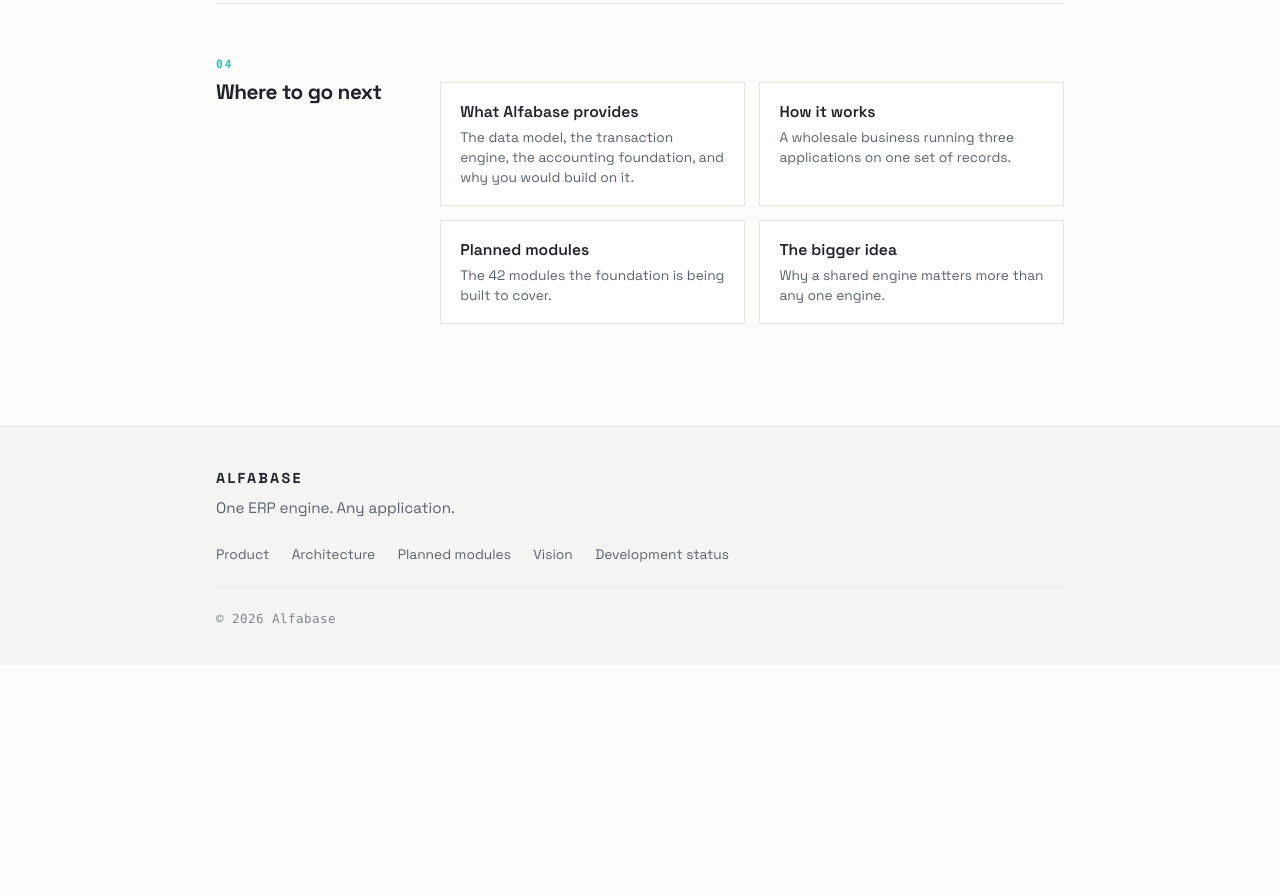
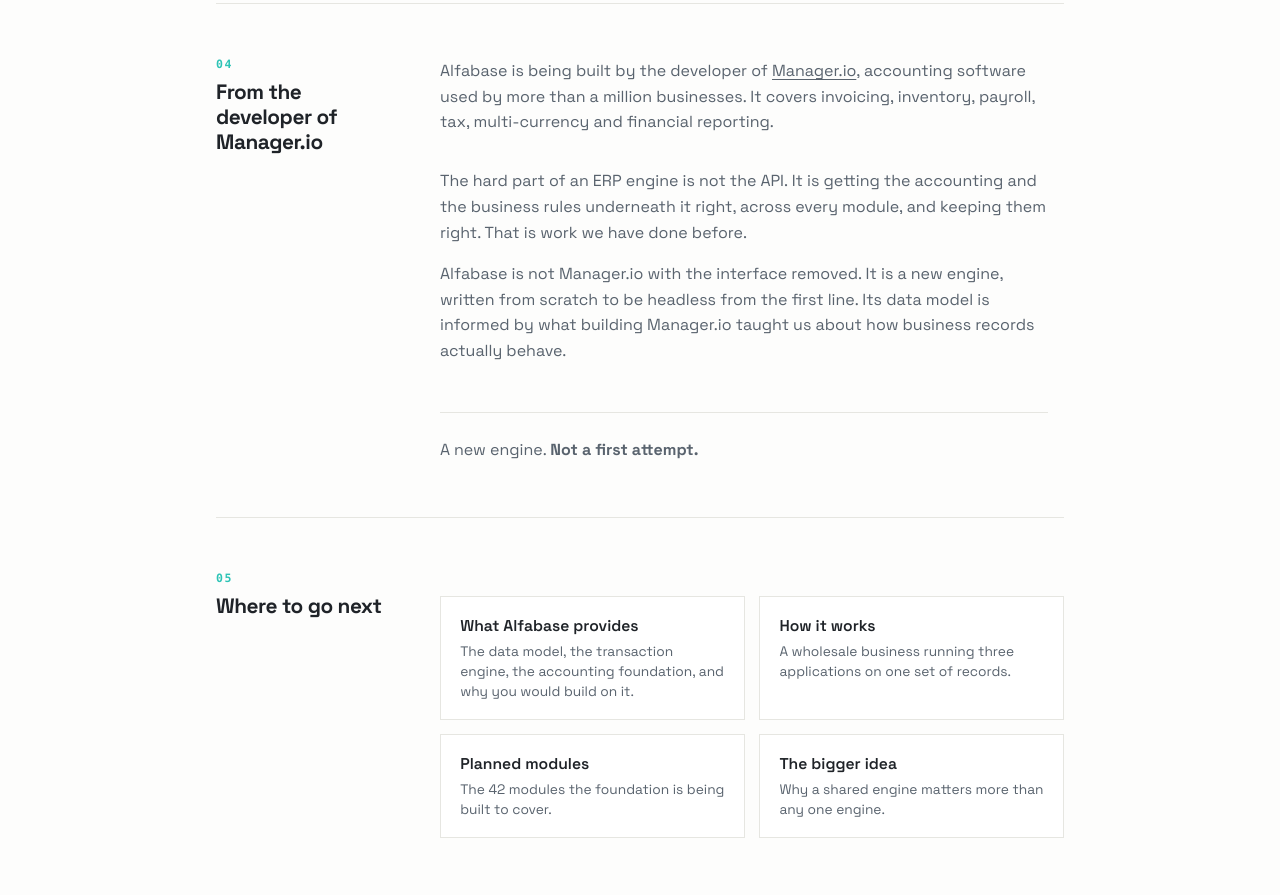
Before and after one commit to alfabasehq/www.alfabase.com, an Eleventy site: page src/index.html in a window 1280 px wide. Shown: the part 3730-4625 px from the top of the page. Before the commit the page ends 4395 px from the top, so only its background shows below. Built offline with nearby package versions, Linux system fonts and the light colour scheme; Eleventy itself is replaced by a stand-in of ours; files that its build step writes are made by us from their sources.

Commit message:
Highlight Manager.io experience
Add context about Manager.io’s developer experience and how it informs Alfabase’s new, purpose-built engine. Link to Manager.io in the footer and style inline links.

```diff
--- a/public/styles.css
+++ b/public/styles.css
@@ -859,6 +859,13 @@ section p {
     color: var(--text);
 }
 
+main p a,
+.foot-legal a {
+    color: inherit;
+    text-decoration: underline;
+    text-underline-offset: 0.18em;
+}
+
 /* ---------- status ---------- */
 
 .status {
--- a/src/_includes/layout.njk
+++ b/src/_includes/layout.njk
@@ -45,7 +45,7 @@
                 <a href="{{ item.url }}">{{ item.label }}</a>
 {%- endfor %}
             </nav>
-            <p class="foot-legal">© 2026 Alfabase</p>
+            <p class="foot-legal">© 2026 Alfabase · From the developer of <a href="https://www.manager.io">Manager.io</a></p>
         </div>
     </footer>
 
--- a/src/index.html
+++ b/src/index.html
@@ -225,7 +225,32 @@ description: "Alfabase is a headless ERP that gives custom applications and AI a
         </section>
 
         <section>
-            <h2><span class="num">04</span>Where to go next</h2>
+            <h2><span class="num">04</span>From the developer of Manager.io</h2>
+            <p>
+                Alfabase is being built by the developer of
+                <a href="https://www.manager.io">Manager.io</a>, accounting software
+                used by more than a million businesses. It covers invoicing,
+                inventory, payroll, tax, multi-currency and financial reporting.
+            </p>
+            <p>
+                The hard part of an ERP engine is not the API. It is getting the
+                accounting and the business rules underneath it right, across every
+                module, and keeping them right. That is work we have done before.
+            </p>
+            <p>
+                Alfabase is not Manager.io with the interface removed. It is a new
+                engine, written from scratch to be headless from the first line. Its
+                data model is informed by what building Manager.io taught us about how
+                business records actually behave.
+            </p>
+
+            <p class="closer">
+                A new engine. <strong>Not a first attempt.</strong>
+            </p>
+        </section>
+
+        <section>
+            <h2><span class="num">05</span>Where to go next</h2>
             <div class="next">
                 <a href="/product/">
                     <strong>What Alfabase provides</strong>
--- a/src/status.html
+++ b/src/status.html
@@ -32,8 +32,24 @@ description: "Alfabase is under active development and not yet available to cust
             </p>
         </section>
 
+        <section>
+            <h2><span class="num">02</span>A new engine, not a first attempt</h2>
+            <p>
+                Alfabase is being built by the developer of
+                <a href="https://www.manager.io">Manager.io</a>, accounting software
+                used by more than a million businesses. It already covers much of the
+                ground a complete ERP foundation has to cover.
+            </p>
+            <p>
+                The engine itself is new. It is being written from scratch rather than
+                extracted from Manager.io, with a data model informed by that
+                experience. That is why the scope is broad from the start: we know
+                what the foundation has to hold before applications can rely on it.
+            </p>
+        </section>
+
         <section class="status">
-            <h2><span class="num">02</span>Where things stand</h2>
+            <h2><span class="num">03</span>Where things stand</h2>
             <p>
                 The engine is in active development. There is no public API, no SDK and no
                 sign-up yet. When there is something developers can build against, this page
@@ -48,7 +64,7 @@ description: "Alfabase is under active development and not yet available to cust
         </section>
 
         <section>
-            <h2><span class="num">03</span>Where to go next</h2>
+            <h2><span class="num">04</span>Where to go next</h2>
             <div class="next">
                 <a href="/product/">
                     <strong>What Alfabase provides</strong>
```
